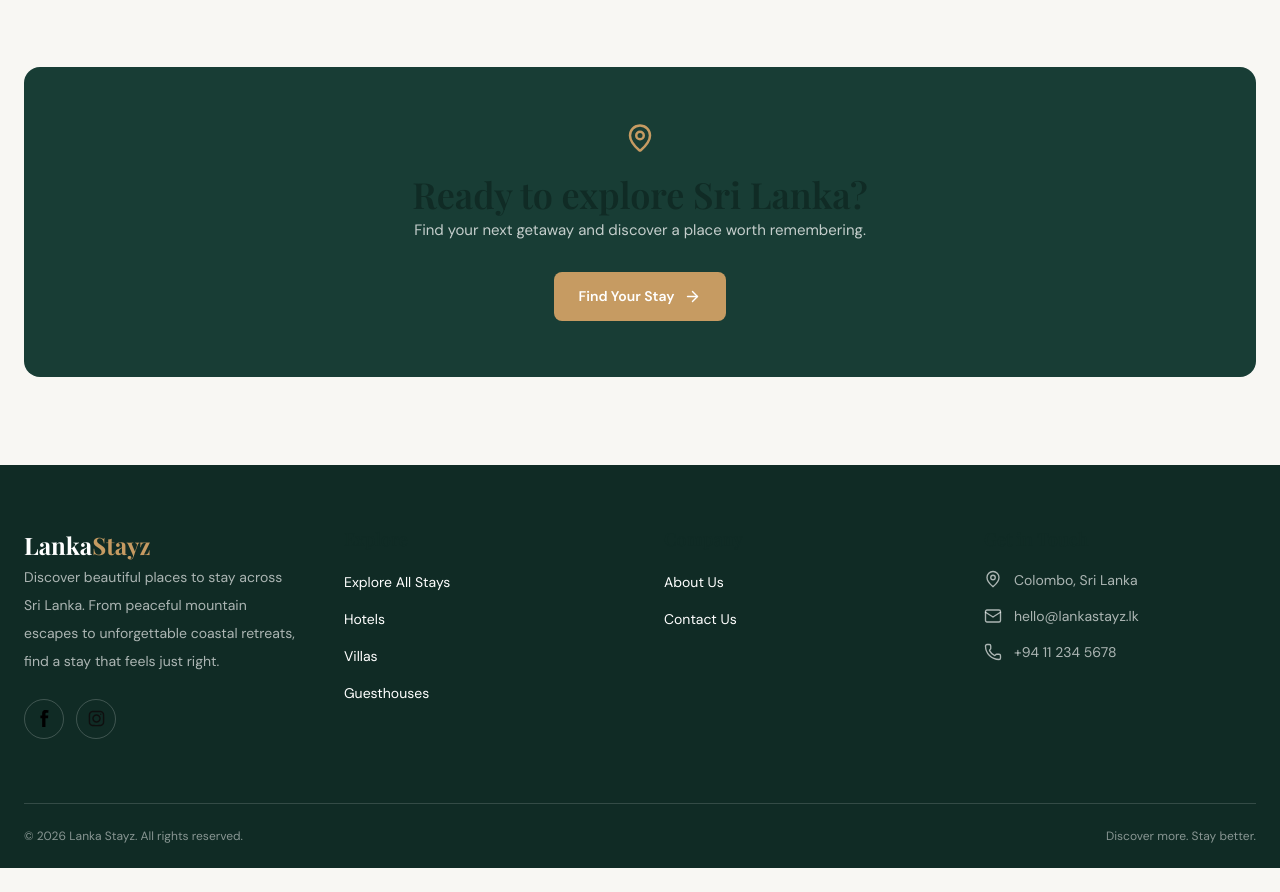
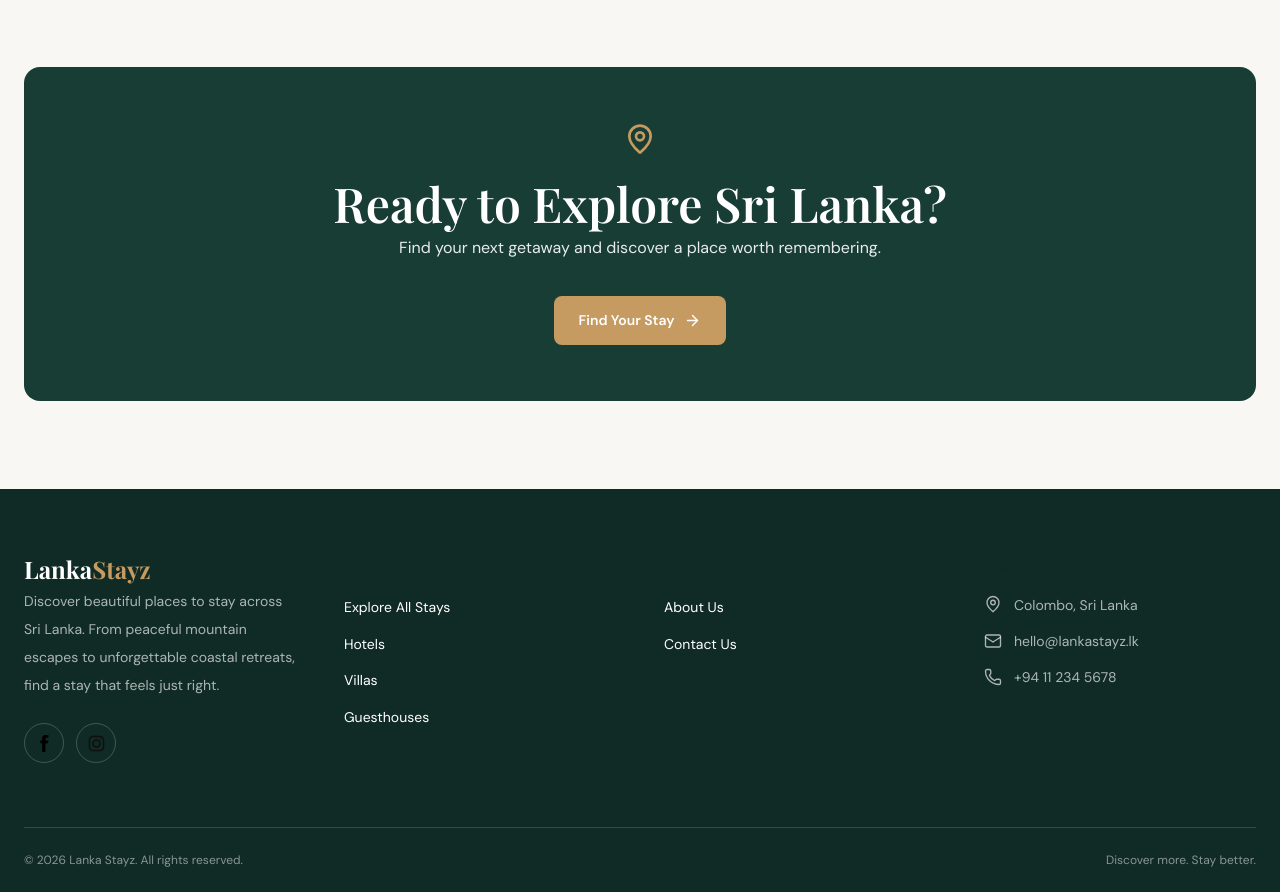
Before and after one commit to Chanuka-Gishen/LANKA-STAYS, a Next.js app: page /about in a window 1280 px wide. Shown: the part 1400-2292 px from the top of the page. Before the commit the page ends 2268 px from the top, so only its background shows below. Built offline with nearby package versions, Linux system fonts and the light colour scheme; no server answers; a web font is replaced by a local one.

Commit message:
fix(): fixed ui issues in about and booking views

```diff
--- a/app/about/page.tsx
+++ b/app/about/page.tsx
@@ -137,17 +137,20 @@ export default function AboutPage() {
       <section className="section-padding">
         <Container>
           <div className="rounded-2xl bg-primary px-6 py-14 text-center md:px-12">
-            <MapPin size={30} className="mx-auto mb-5 text-accent" />
+            <MapPin size={32} className="mx-auto mb-5 text-accent" />
 
-            <h2 className="font-playfair text-3xl font-semibold text-white md:text-4xl">
-              Ready to explore Sri Lanka?
+            <h2 className="font-playfair text-3xl font-bold leading-tight text-white md:text-5xl">
+              Ready to Explore Sri Lanka?
             </h2>
 
-            <p className="mx-auto mt-4 max-w-xl leading-7 text-white/75">
+            <p className="mx-auto mt-5 max-w-xl text-base leading-8 text-white/90">
               Find your next getaway and discover a place worth remembering.
             </p>
 
-            <Link href="/explore" className="btn btn-accent mt-7">
+            <Link
+              href="/explore"
+              className="btn btn-accent mt-8 inline-flex items-center gap-2"
+            >
               Find Your Stay
               <ArrowRight size={17} />
             </Link>
--- a/app/contact/page.tsx
+++ b/app/contact/page.tsx
@@ -44,8 +44,7 @@ const contactDetails = [
 export default function ContactPage() {
   return (
     <main>
-      {/* Page introduction */}
-      <section className="bg-primary py-20 text-white md:py-24">
+      <section className="bg-primary py-16 text-white ">
         <Container>
           <div className="max-w-2xl">
             <p className="mb-4 text-sm font-semibold uppercase tracking-[0.2em] text-accent">
@@ -64,11 +63,9 @@ export default function ContactPage() {
         </Container>
       </section>
 
-      {/* Contact content */}
       <section className="section-padding">
         <Container>
           <div className="grid gap-12 lg:grid-cols-[0.85fr_1.15fr] lg:gap-20">
-            {/* Contact information */}
             <div>
               <SectionHeading
                 eyebrow="Contact information"
@@ -111,7 +108,6 @@ export default function ContactPage() {
               </div>
             </div>
 
-            {/* Contact form */}
             <div className="rounded-2xl border border-gray-100 bg-white p-6 shadow-sm md:p-9">
               <h2 className="font-heading text-2xl font-semibold text-dark">
                 Send us a message
--- a/app/globals.css
+++ b/app/globals.css
@@ -107,6 +107,15 @@ img {
 ::selection {
   background: var(--color-primary);
   color: white;
+}
+
+.bg-primary h1,
+.bg-primary h2,
+.bg-primary h3,
+.bg-primary h4,
+.bg-primary h5,
+.bg-primary h6 {
+  color: #ffffff;
 }
 
 h1,
--- a/app/layout.tsx
+++ b/app/layout.tsx
@@ -4,6 +4,7 @@ import { SITE_CONFIG } from "@/lib/constants";
 import "./globals.css";
 import Header from "@/components/layout/Header";
 import Footer from "@/components/layout/Footer";
+import { Suspense } from "react";
 
 const playfair = Playfair_Display({
   subsets: ["latin"],
@@ -78,7 +79,9 @@ export default function RootLayout({
   return (
     <html lang="en" className={`${playfair.variable} ${dmSans.variable}`}>
       <body>
-        <Header />
+        <Suspense>
+          <Header />
+        </Suspense>
 
         {children}
 
--- a/components/booking/BookingForm.tsx
+++ b/components/booking/BookingForm.tsx
@@ -3,15 +3,7 @@
 import { useEffect, useState } from "react";
 import { useFormik } from "formik";
 import * as Yup from "yup";
-import {
-  CalendarDays,
-  CheckCircle2,
-  Clock,
-  Mail,
-  Phone,
-  User,
-  Users,
-} from "lucide-react";
+import { CheckCircle2 } from "lucide-react";
 
 import type { Property } from "@/types/property";
 
@@ -48,7 +40,7 @@ function createValidationSchema(maxGuests: number) {
 
         const digits = value.replace(/\D/g, "");
 
-        return digits.length >= 9 && digits.length <= 15;
+        return digits.length >= 9 && digits.length <= 10;
       }),
 
     checkIn: Yup.string()
@@ -185,11 +177,6 @@ export default function BookingForm({ property }: BookingFormProps) {
           </div>
         </div>
 
-        <p className="mt-5 text-xs leading-5 text-gray-500">
-          This is a frontend demonstration only. No actual reservation has been
-          made and no property availability has been confirmed.
-        </p>
-
         <button
           type="button"
           onClick={() => {
@@ -226,11 +213,6 @@ export default function BookingForm({ property }: BookingFormProps) {
         </label>
 
         <div className="relative">
-          <User
-            size={18}
-            className="absolute left-3 top-1/2 -translate-y-1/2 text-gray-400"
-          />
-
           <input
             id="guestName"
             name="guestName"
@@ -256,11 +238,6 @@ export default function BookingForm({ property }: BookingFormProps) {
         </label>
 
         <div className="relative">
-          <Mail
-            size={18}
-            className="absolute left-3 top-1/2 -translate-y-1/2 text-gray-400"
-          />
-
           <input
             id="email"
             name="email"
@@ -286,11 +263,6 @@ export default function BookingForm({ property }: BookingFormProps) {
         </label>
 
         <div className="relative">
-          <Phone
-            size={18}
-            className="absolute left-3 top-1/2 -translate-y-1/2 text-gray-400"
-          />
-
           <input
             id="phone"
             name="phone"
@@ -317,11 +289,6 @@ export default function BookingForm({ property }: BookingFormProps) {
           </label>
 
           <div className="relative">
-            <CalendarDays
-              size={18}
-              className="absolute left-3 top-1/2 -translate-y-1/2 text-gray-400"
-            />
-
             <input
               id="checkIn"
               name="checkIn"
@@ -355,11 +322,6 @@ export default function BookingForm({ property }: BookingFormProps) {
           </label>
 
           <div className="relative">
-            <CalendarDays
-              size={18}
-              className="absolute left-3 top-1/2 -translate-y-1/2 text-gray-400"
-            />
-
             <input
               id="checkOut"
               name="checkOut"
@@ -385,11 +347,6 @@ export default function BookingForm({ property }: BookingFormProps) {
         </label>
 
         <div className="relative">
-          <Users
-            size={18}
-            className="absolute left-3 top-1/2 -translate-y-1/2 text-gray-400"
-          />
-
           <select
             id="guests"
             name="guests"
@@ -421,7 +378,6 @@ export default function BookingForm({ property }: BookingFormProps) {
 
       <div className="rounded-xl bg-[#f8f7f3] p-4">
         <div className="flex items-center gap-2 text-sm text-gray-600">
-          <Clock size={17} />
           Check-in: {property.checkInTime}
           <span className="mx-1">|</span>
           Check-out: {property.checkOutTime}
@@ -435,10 +391,6 @@ export default function BookingForm({ property }: BookingFormProps) {
       >
         Submit Booking Request
       </button>
-
-      <p className="text-center text-xs leading-5 text-gray-500">
-        Submitting this form does not confirm a reservation or require payment.
-      </p>
     </form>
   );
 }
```
Also changed, not shown: 1 other file (tests, documents, lock files or other folders).
